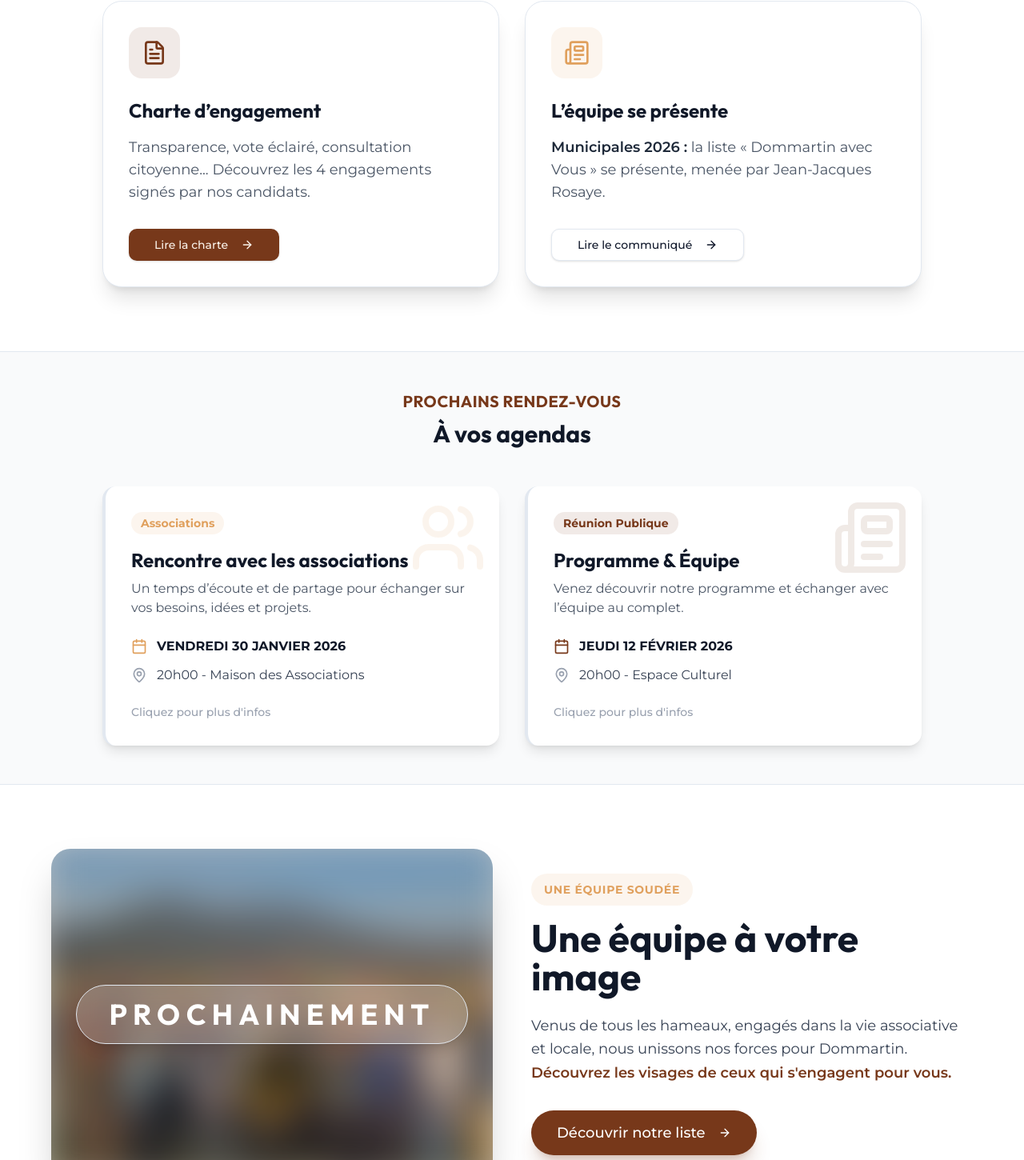
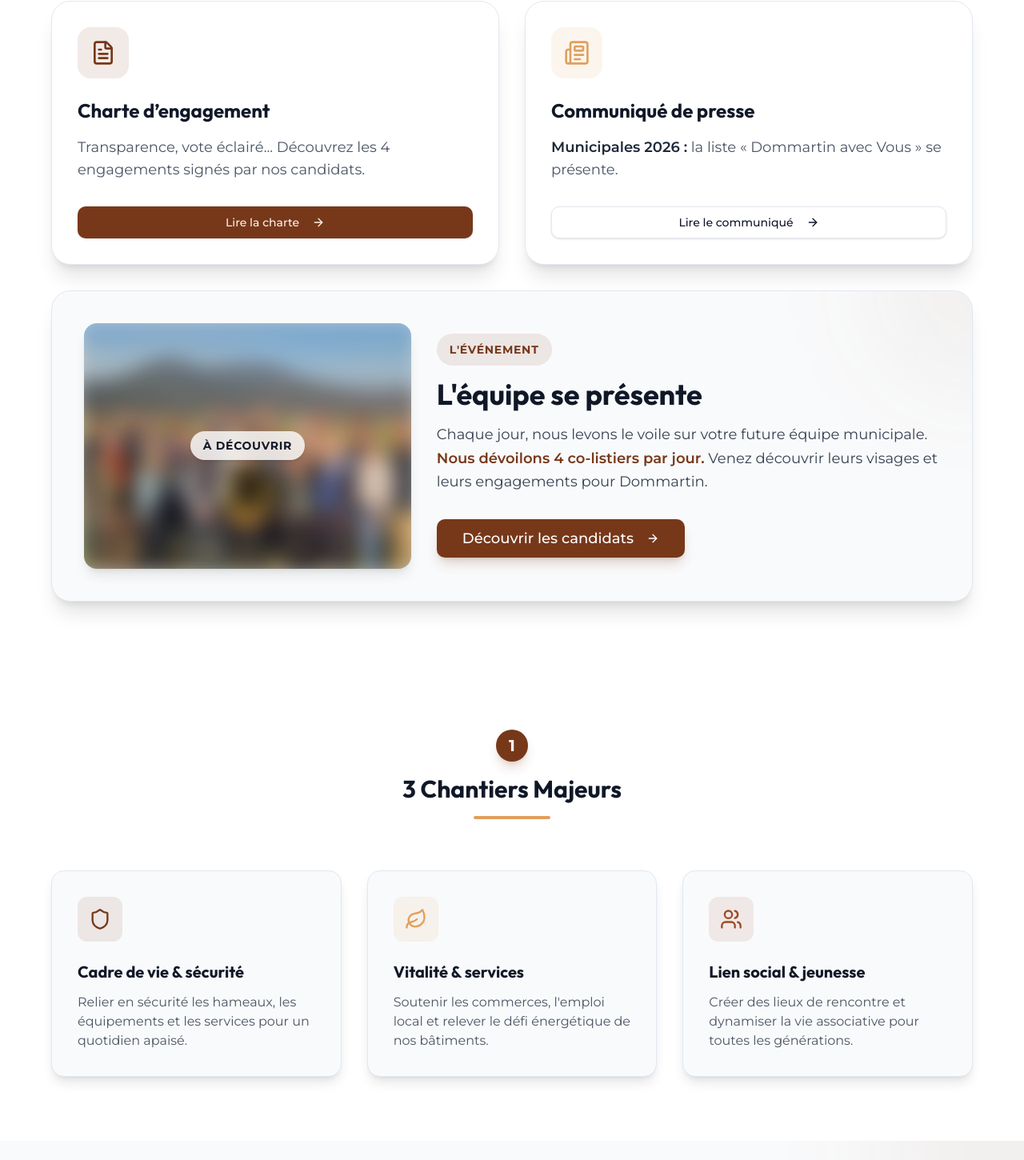
Before and after one commit to LenaGonzalezBreton/web_dommartin, a Next.js app: page / in a window 1280 px wide. Shown: the part 780-2230 px from the top of the page at 80% size. Built offline with nearby package versions, Linux system fonts and the light colour scheme.

Commit message:
Refactor homepage: Move team section to 'A la une' with new layout

```diff
--- a/app/page.tsx
+++ b/app/page.tsx
@@ -58,18 +58,19 @@ export default function Home() {
                         <span className="bg-primary text-white text-sm font-bold px-3 py-1 rounded-full uppercase tracking-wider mb-2 inline-block">À la une</span>
                     </div>
 
-                    <div className="grid md:grid-cols-2 gap-8 max-w-5xl mx-auto">
-
+                    <div className="max-w-6xl mx-auto space-y-8">
+                        {/* Top Row: Charte & Communiqué */}
+                        <div className="grid md:grid-cols-2 gap-8">
                             {/* Carte 1: Charte */}
-                        <div className="bg-white p-6 md:p-8 rounded-3xl shadow-xl border border-gray-100 hover:shadow-2xl hover:-translate-y-1 transition-all duration-300">
+                            <div className="bg-white p-6 md:p-8 rounded-3xl shadow-xl border border-gray-100 hover:shadow-2xl hover:-translate-y-1 transition-all duration-300 flex flex-col">
                                 <div className="bg-primary/10 w-16 h-16 rounded-2xl flex items-center justify-center mb-6">
                                     <FileText className="w-8 h-8 text-primary" />
                                 </div>
                                 <h3 className="text-2xl font-bold text-gray-900 mb-4 font-heading">Charte d’engagement</h3>
-                            <p className="text-gray-600 mb-8 text-lg">
-                                Transparence, vote éclairé, consultation citoyenne... Découvrez les 4 engagements signés par nos candidats.
+                                <p className="text-gray-600 mb-8 text-lg flex-grow">
+                                    Transparence, vote éclairé... Découvrez les 4 engagements signés par nos candidats.
                                 </p>
-                            <Button asChild className="w-full md:w-auto" size="lg">
+                                <Button asChild className="w-full md:w-auto mt-auto" size="lg">
                                     <Link href="/charte">
                                         Lire la charte
                                         <ArrowRight className="ml-2 w-4 h-4" />
@@ -78,66 +79,64 @@ export default function Home() {
                             </div>
 
                             {/* Carte 2: Communiqué */}
-                        <div className="bg-white p-6 md:p-8 rounded-3xl shadow-xl border border-gray-100 hover:shadow-2xl hover:-translate-y-1 transition-all duration-300">
+                            <div className="bg-white p-6 md:p-8 rounded-3xl shadow-xl border border-gray-100 hover:shadow-2xl hover:-translate-y-1 transition-all duration-300 flex flex-col">
                                 <div className="bg-accent/10 w-16 h-16 rounded-2xl flex items-center justify-center mb-6">
                                     <Newspaper className="w-8 h-8 text-accent" />
                                 </div>
-                            <h3 className="text-2xl font-bold text-gray-900 mb-4 font-heading">L’équipe se présente</h3>
-                            <p className="text-gray-600 mb-8 text-lg">
-                                <span className="font-semibold text-gray-800">Municipales 2026 :</span> la liste « Dommartin avec Vous » se présente, menée par Jean-Jacques Rosaye.
+                                <h3 className="text-2xl font-bold text-gray-900 mb-4 font-heading">Communiqué de presse</h3>
+                                <p className="text-gray-600 mb-8 text-lg flex-grow">
+                                    <span className="font-semibold text-gray-800">Municipales 2026 :</span> la liste « Dommartin avec Vous » se présente.
                                 </p>
-                            <Button asChild className="w-full md:w-auto" variant="outline" size="lg">
+                                <Button asChild className="w-full md:w-auto mt-auto" variant="outline" size="lg">
                                     <Link href="/communique">
                                         Lire le communiqué
                                         <ArrowRight className="ml-2 w-4 h-4" />
                                     </Link>
                                 </Button>
                             </div>
+                        </div>
 
-                    </div>
-                </div>
-            </section>
+                        {/* Bottom Row: L'équipe (Featured) */}
+                        <div className="bg-gray-50 p-6 md:p-10 rounded-3xl shadow-xl border border-gray-100 relative overflow-hidden group">
+                            {/* Decorative background */}
+                            <div className="absolute top-0 right-0 w-64 h-64 bg-primary/5 rounded-full blur-3xl -translate-y-1/2 translate-x-1/2 transition-transform duration-700 group-hover:scale-110" />
 
-            {/* PROCHAINS RENDEZ-VOUS SECTION */}
-            <UpcomingEvents />
-
-            {/* TEAM SECTION (NEW) */}
-            <section className="py-20 bg-white">
-                <div className="container mx-auto px-4">
-                    <div className="max-w-6xl mx-auto grid md:grid-cols-2 gap-12 items-center">
-                        <div className="order-2 md:order-1 relative aspect-video md:aspect-[4/3] rounded-3xl overflow-hidden shadow-2xl group">
+                            <div className="relative z-10 grid md:grid-cols-5 gap-8 items-center">
+                                <div className="md:col-span-2 relative aspect-[4/3] rounded-2xl overflow-hidden shadow-lg">
                                     <Image
                                         src="/equipe-groupe.jpg"
-                                alt="Équipe Dommartin avec Vous"
+                                        alt="L'équipe se présente"
                                         fill
-                                className="object-cover blur-xl scale-105"
+                                        className="object-cover blur-md scale-105"
                                     />
-                            <div className="absolute inset-0 bg-black/20" />
-                            <div className="absolute inset-0 flex items-center justify-center z-10">
-                                <span className="bg-white/20 backdrop-blur-md border border-white/30 text-white text-2xl md:text-4xl font-bold font-heading uppercase tracking-[0.2em] px-10 py-4 rounded-full shadow-lg">
-                                    Prochainement
+                                    <div className="absolute inset-0 bg-black/10" />
+                                    <div className="absolute inset-0 flex items-center justify-center">
+                                        <span className="bg-white/80 backdrop-blur-sm text-gray-900 text-sm font-bold px-4 py-2 rounded-full shadow-md uppercase tracking-wider">
+                                            À découvrir
                                         </span>
                                     </div>
                                 </div>
-                        <div className="order-1 md:order-2">
-                            <div className="inline-block bg-accent/10 px-4 py-2 rounded-full mb-4">
-                                <span className="text-accent font-bold uppercase tracking-wider text-sm">Une équipe soudée</span>
+
+                                <div className="md:col-span-3">
+                                    <div className="inline-block bg-primary/10 px-4 py-2 rounded-full mb-4">
+                                        <span className="text-primary font-bold uppercase tracking-wider text-sm">L'événement</span>
                                     </div>
-                            <h2 className="text-3xl md:text-5xl font-bold text-gray-900 mb-6 font-heading">
-                                Une équipe à votre image
-                            </h2>
-                            <p className="text-lg text-gray-700 leading-relaxed mb-8">
-                                Venus de tous les hameaux, engagés dans la vie associative et locale, nous unissons nos forces pour Dommartin.
+                                    <h3 className="text-3xl md:text-4xl font-bold text-gray-900 mb-4 font-heading">L'équipe se présente</h3>
+                                    <p className="text-lg text-gray-700 mb-8 leading-relaxed">
+                                        Chaque jour, nous levons le voile sur votre future équipe municipale.
                                         <br />
-                                <span className="font-semibold text-primary">Découvrez les visages de ceux qui s'engagent pour vous.</span>
+                                        <span className="font-semibold text-primary">Nous dévoilons 4 co-listiers par jour.</span> Venez découvrir leurs visages et leurs engagements pour Dommartin.
                                     </p>
-                            <Button asChild size="lg" className="bg-primary hover:bg-primary-dark text-white shadow-xl shadow-primary/20 h-14 px-8 text-lg rounded-full">
+                                    <Button asChild size="lg" className="bg-primary hover:bg-primary-dark text-white px-8 h-12 text-lg shadow-lg shadow-primary/20">
                                         <Link href="/l-equipe">
-                                    Découvrir notre liste
+                                            Découvrir les candidats
                                             <ArrowRight className="ml-2 w-5 h-5" />
                                         </Link>
                                     </Button>
                                 </div>
+                            </div>
+                        </div>
+
                     </div>
                 </div>
             </section>
```
Lines whose indentation alone changed are shown as unchanged.
